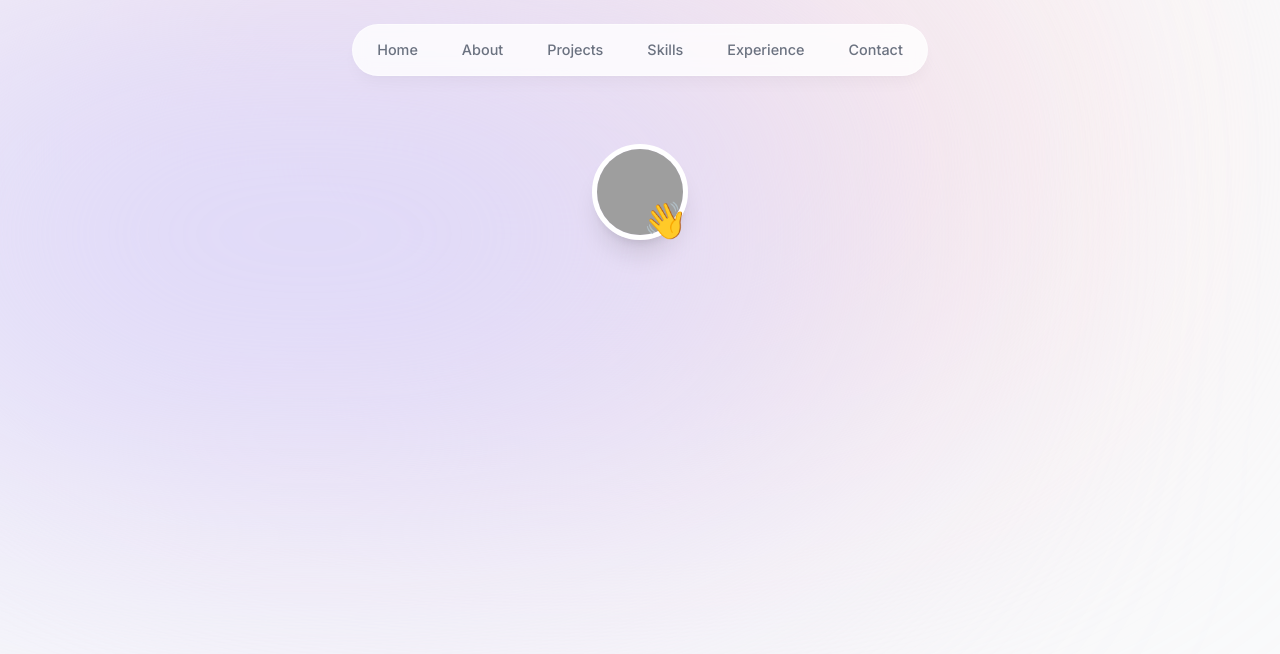
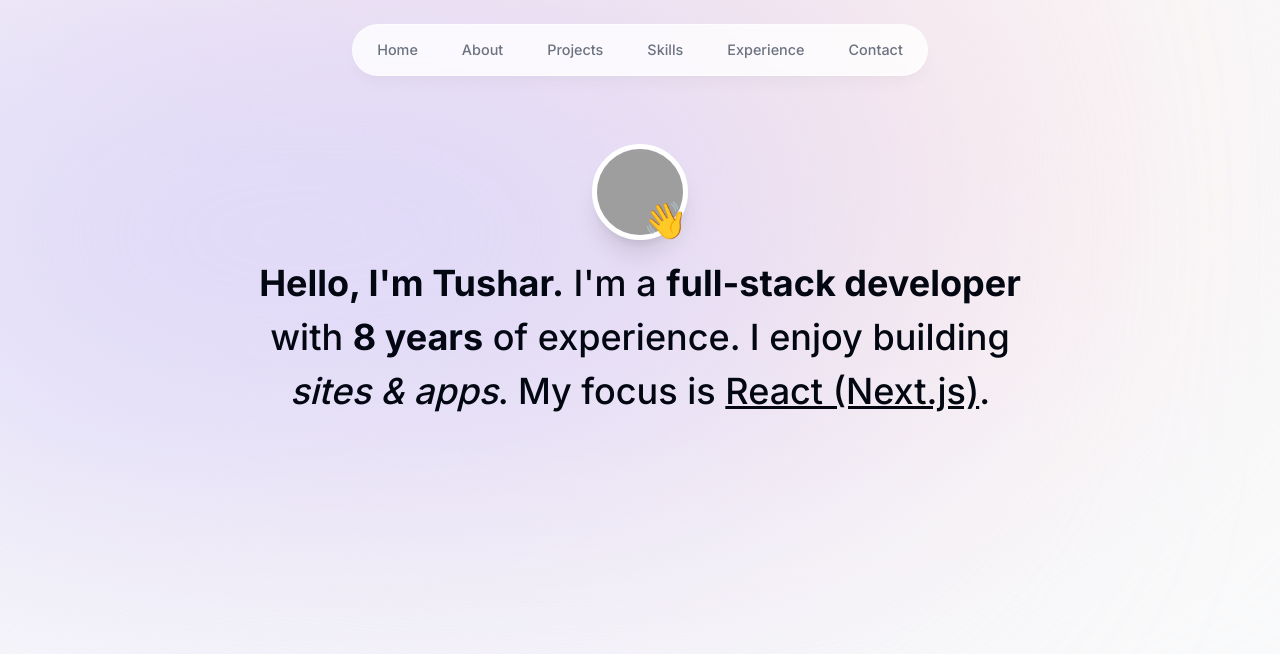
Before and after one commit to Tusharbalar/portfolio-website, a Next.js app: page / in a window 1280 px wide. Shown: the top 654 px of the page. Built offline with nearby package versions, Linux system fonts and the light colour scheme; grey boxes are pictures that could not be loaded.

Commit message:
Updated Intro component

```diff
--- a/app/page.tsx
+++ b/app/page.tsx
@@ -2,7 +2,7 @@ import Intro from "@/components/intro";
 
 export default function Home() {
   return (
-    <main className="">
+    <main className="flex flex-col items-center px-4">
       <Intro />
     </main>
   );
--- a/components/intro.tsx
+++ b/components/intro.tsx
@@ -8,6 +8,7 @@ export default function Intro() {
     return (
         <section
             id="home"
+            className="mb-28 max-w-[50rem] text-center sm:mb-0 scroll-mt-[100rem]"
         >
             <div className='flex items-center justify-center'>
                 <div className='relative'>
@@ -30,11 +31,36 @@ export default function Intro() {
                         />
                     </motion.div>
 
-                    <span className='absolute bottom-0 right-0 text-4xl'>
+                    <motion.span
+                        className='absolute bottom-0 right-0 text-4xl'
+                        initial={{ opacity: 0, scale: 0 }}
+                        animate={{ opacity: 1, scale: 1 }}
+                        transition={{
+                            type: "string",
+                            stiffness: 125,
+                            delay: 0.1,
+                            duration: 0.7
+                        }}
+                    >
                         👋
-                    </span>
+                    </motion.span>
                 </div>
             </div>
+
+            <motion.h1
+                className="mb-10 mt-4 px-4 text-2xl font-medium !leading-[1.5] sm:text-4xl"
+                initial={{ opacity: 0, y: 100 }}
+                animate={{ opacity: 1, y: 0 }}
+                transition={{
+                    type: "spring"
+                }}
+            >
+                <span className="font-bold">Hello, I'm Tushar.</span> I'm a{" "}
+                <span className="font-bold">full-stack developer</span> with{" "}
+                <span className="font-bold">8 years</span> of experience. I enjoy
+                building <span className="italic">sites & apps</span>. My focus is{" "}
+                <span className="underline">React (Next.js)</span>.
+            </motion.h1>
         </section>
     )
 }
```
